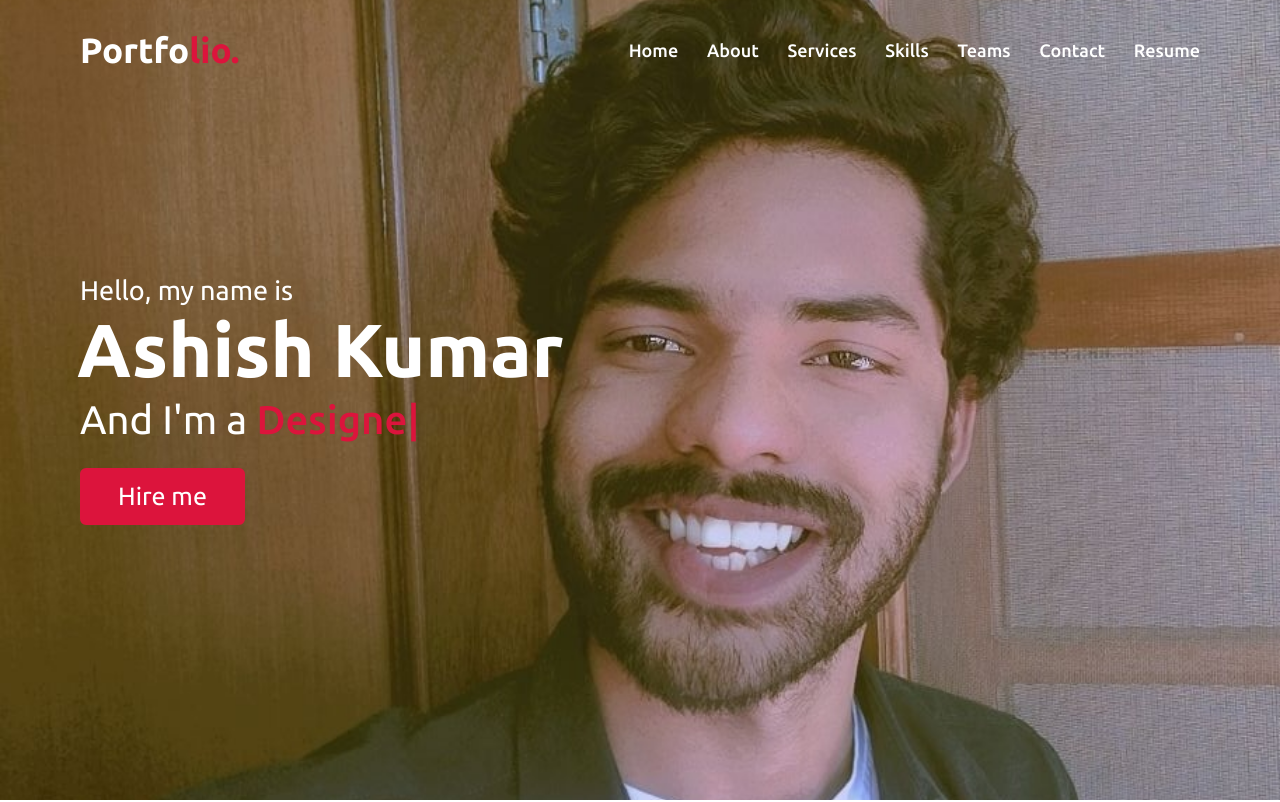
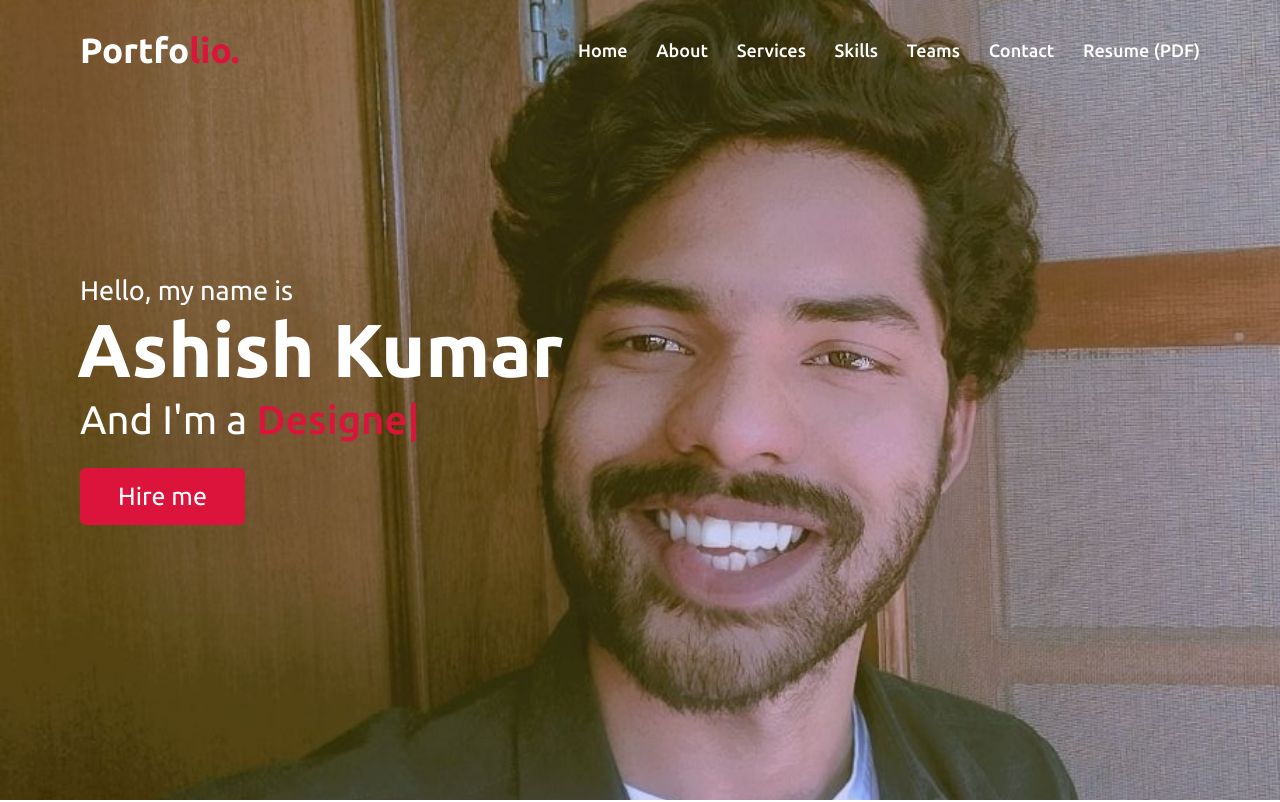
Before and after one commit to ashishkumar11125/ashishkumar11125.github.io, a plain HTML site: page index.html in a window 1280 px wide. Shown: the top 802 px of the page. Drawn offline with nearby package versions, Linux system fonts and the light colour scheme.

Commit message:
Update index.html
adding resume

```diff
--- a/index.html
+++ b/index.html
@@ -28,7 +28,11 @@
                 <li><a href="#skills" class="menu-btn">Skills</a></li>
                 <li><a href="#teams" class="menu-btn">Teams</a></li>
                 <li><a href="#contact" class="menu-btn">Contact</a></li>
-                <li><a href = "#resume" class = "menu-btn">Resume</a></li>
+                <li><p>
+        <a href="https://drive.google.com/file/d/1_BlwFQUjrlFG6m01rH3q4iaEX5I-pnGU/view?usp=sharing" target="_blank" download>
+            Resume (PDF)
+        </a>
+    </p></li>
             </ul>
             <div class="menu-btn">
                 <i class="fas fa-bars"></i>
```
